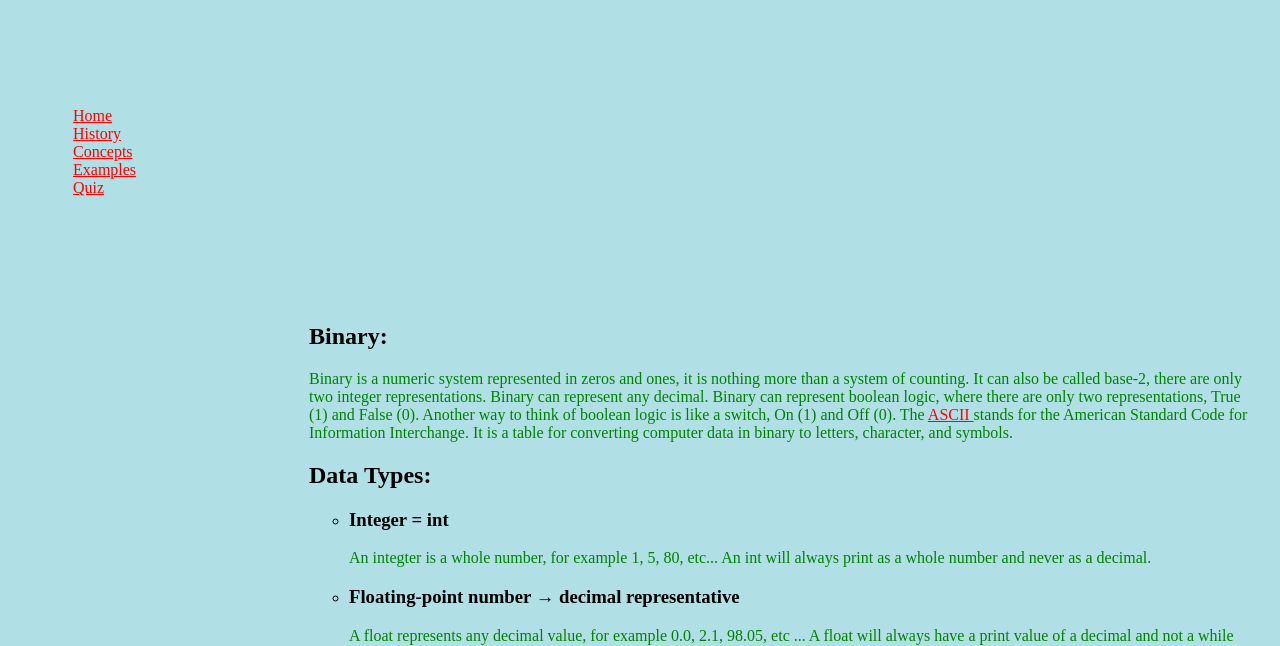
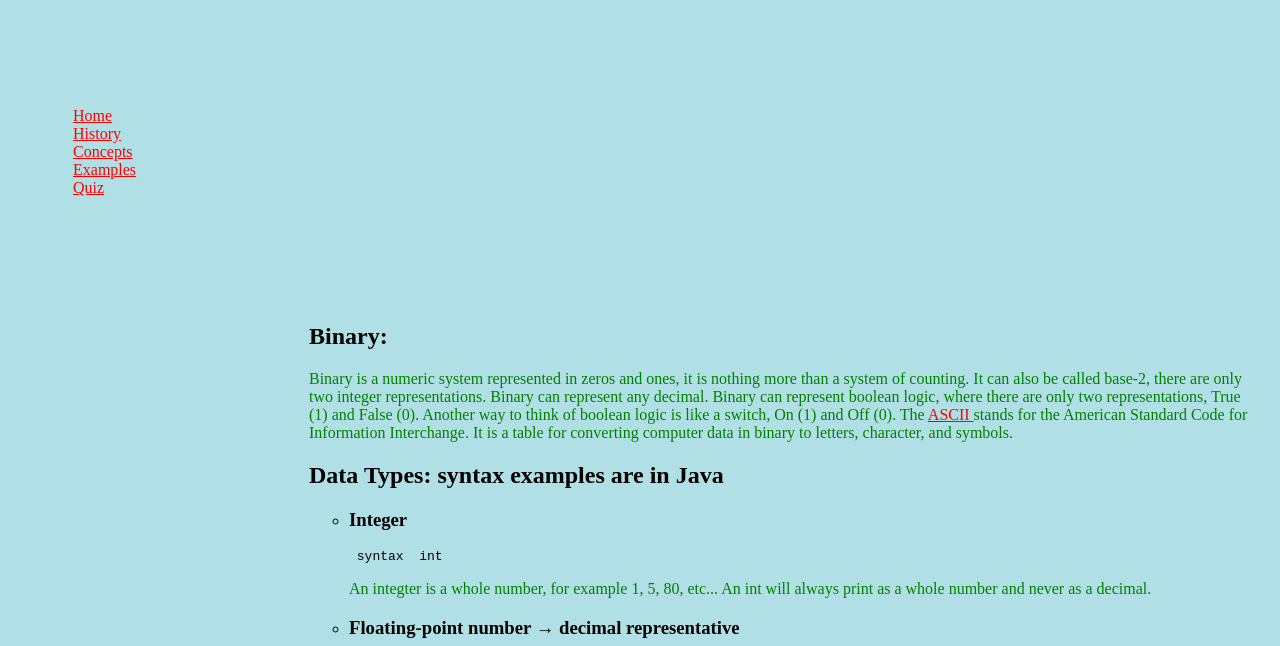
Before and after one commit to wyntermindnich/SeniorProject.github.io, a plain HTML site: page two.html in a window 1280 px wide. Shown: the part 102-748 px from the top of the page. Drawn offline with Linux system fonts and the light colour scheme.

Commit message:
Update two.html

```diff
--- a/two.html
+++ b/two.html
@@ -31,9 +31,10 @@
 			<p> Binary is a numeric system represented in zeros and ones, it is nothing more than a system of counting. It can also be called base-2, there are only two integer representations.
 			Binary can represent any decimal. Binary can represent boolean logic, where there are only two representations, True (1) and False (0). Another way to think of boolean logic is like a switch, On (1) and Off (0).
 The <a class="one" href="http://www.asciitable.com/" target="_self"> ASCII </a> stands for the American Standard Code for Information Interchange. It is a table for converting computer data in binary to letters, character, and symbols. </p>
-			<h2> Data Types: </h2>
+			<h2> Data Types: syntax examples are in Java</h2>
 			<ul>
-				<li> <h3> Integer = int </h3> </li>
+				<li> <h3> Integer </h3> </li>
+				<pre> syntax <code> int </code> </pre>
 				<p> An integter is a whole number, for example 1, 5, 80, etc...
 				An int will always print as a whole number and never as a decimal.  </p>
 			<li> <h3> Floating-point number → decimal representative </h3> </li>
```
